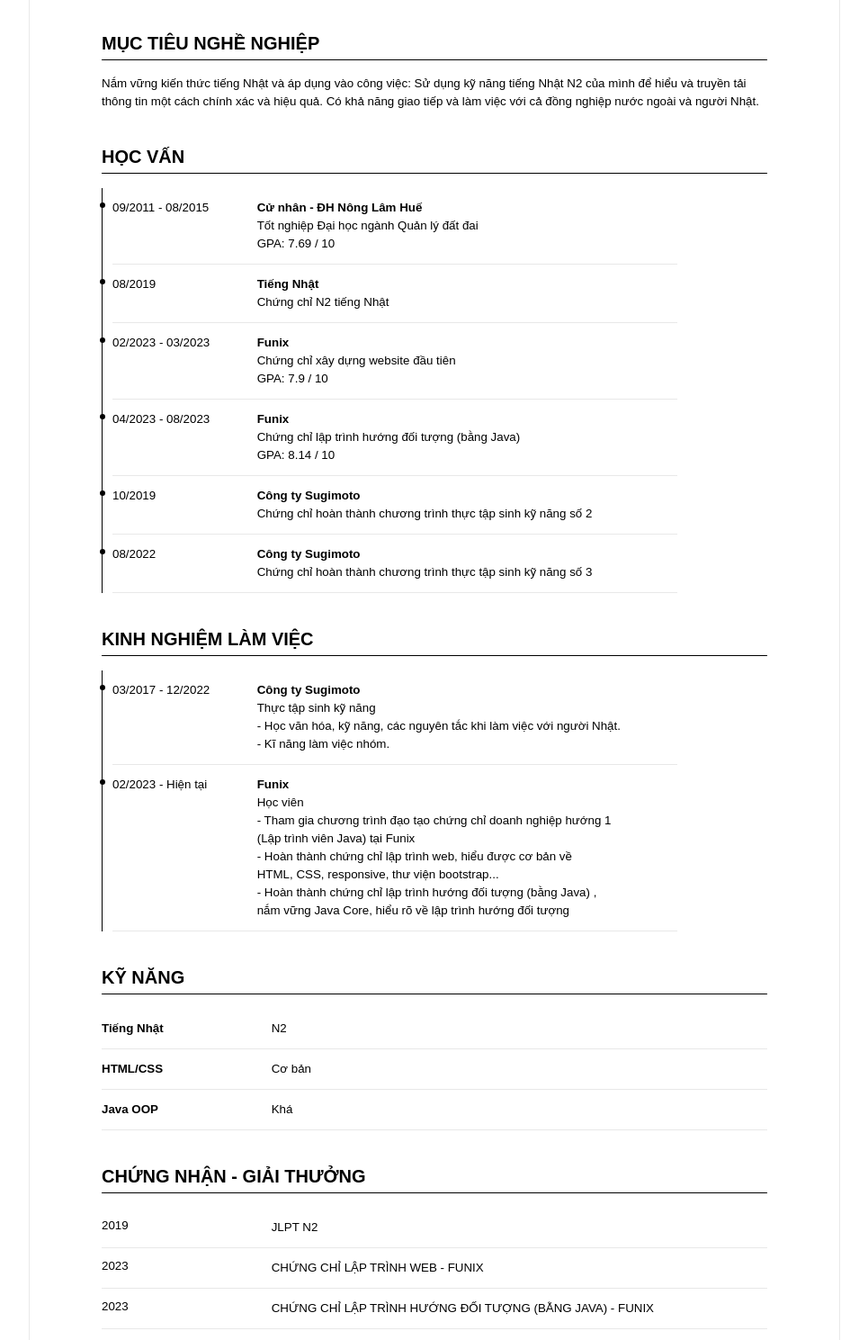
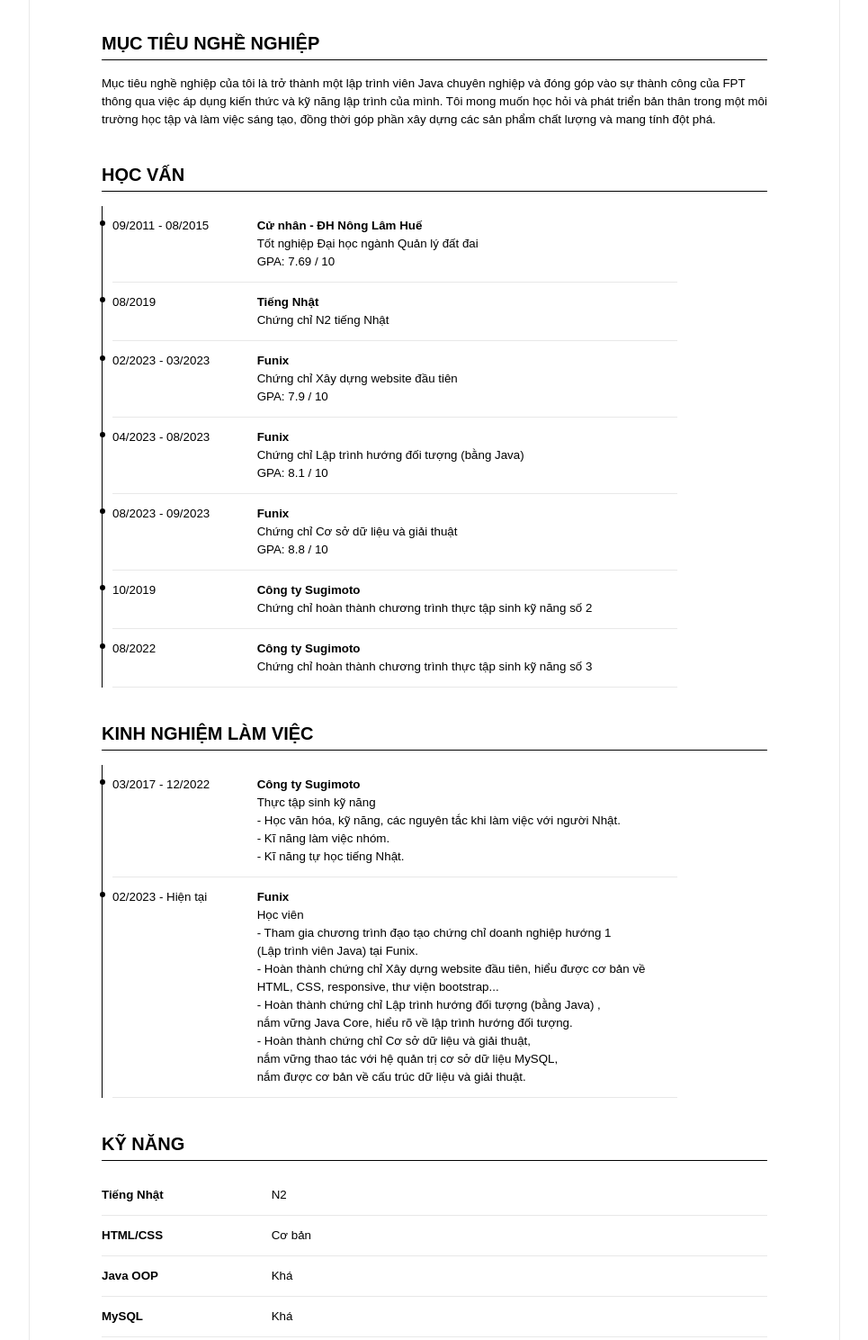
Before and after one commit to huynhnFX21383/CV_NguyenHoangNhatHuy.github.io, a plain HTML site: page index.html in a window 1280 px wide. Shown: the part 266-1755 px from the top of the page at 90% size, without its empty margins (157-1122 px from the left). Drawn offline with Linux system fonts and the light colour scheme.

Commit message:
Update index.html

```diff
--- a/index.html
+++ b/index.html
@@ -2,7 +2,7 @@
 <html lang="en">
   <head>
     <meta charset="utf-8" />
-    <title>CV_NguyenHoangNhatHuy</title>
+    <title>Fresher Java Developer Seeking Opportunities at FPT</title>
     <meta name="robots" content="noindex" />
 
     <link rel="stylesheet" href="./css/styles.css" />
@@ -42,10 +42,12 @@
           <h2 class="section-title">Mục tiêu nghề nghiệp</h2>
           <div class="section-content">
             <p>
-              Nắm vững kiến thức tiếng Nhật và áp dụng vào công việc: Sử dụng kỹ
-              năng tiếng Nhật N2 của mình để hiểu và truyền tải thông tin một
-              cách chính xác và hiệu quả. Có khả năng giao tiếp và làm việc với
-              cả đồng nghiệp nước ngoài và người Nhật.
+              Mục tiêu nghề nghiệp của tôi là trở thành một lập trình viên Java
+              chuyên nghiệp và đóng góp vào sự thành công của FPT thông qua việc
+              áp dụng kiến thức và kỹ năng lập trình của mình. Tôi mong muốn học
+              hỏi và phát triển bản thân trong một môi trường học tập và làm
+              việc sáng tạo, đồng thời góp phần xây dựng các sản phẩm chất lượng
+              và mang tính đột phá.
             </p>
           </div>
         </div>
@@ -78,7 +80,7 @@
                   <div class="col-4">02/2023 -­ 03/2023</div>
                   <div class="col-8">
                     <b>Funix</b>
-                    <p>Chứng chỉ xây dựng website đầu tiên</p>
+                    <p>Chứng chỉ Xây dựng website đầu tiên</p>
                     <p>GPA: 7.9 / 10</p>
                   </div>
                 </div>
@@ -88,8 +90,18 @@
                   <div class="col-4">04/2023 -­ 08/2023</div>
                   <div class="col-8">
                     <b>Funix</b>
-                    <p>Chứng chỉ lập trình hướng đối tượng (bằng Java)</p>
-                    <p>GPA: 8.14 / 10</p>
+                    <p>Chứng chỉ Lập trình hướng đối tượng (bằng Java)</p>
+                    <p>GPA: 8.1 / 10</p>
+                  </div>
+                </div>
+              </li>
+              <li>
+                <div class="row">
+                  <div class="col-4">08/2023 -­ 09/2023</div>
+                  <div class="col-8">
+                    <b>Funix</b>
+                    <p>Chứng chỉ Cơ sở dữ liệu và giải thuật</p>
+                    <p>GPA: 8.8 / 10</p>
                   </div>
                 </div>
               </li>
@@ -136,6 +148,7 @@
                       người Nhật.
                     </p>
                     <p>- Kĩ năng làm việc nhóm.</p>
+                    <p>- Kĩ năng tự học tiếng Nhật.</p>
                   </div>
                 </div>
               </li>
@@ -147,17 +160,24 @@
                     <p>Học viên</p>
                     <p>
                       - Tham gia chương trình đạo tạo chứng chỉ doanh nghiệp
-                      hướng 1 <br />(Lập trình viên Java) tại Funix
+                      hướng 1 <br />(Lập trình viên Java) tại Funix.
                     </p>
                     <p>
-                      -­ Hoàn thành chứng chỉ lập trình web, hiểu được cơ bản về
+                      -­ Hoàn thành chứng chỉ Xây dựng website đầu tiên, hiểu
+                      được cơ bản về
                       <br />
                       HTML, CSS, responsive, thư viện bootstrap...
                     </p>
                     <p>
-                      -­ Hoàn thành chứng chỉ lập trình hướng đối tượng (bằng
+                      -­ Hoàn thành chứng chỉ Lập trình hướng đối tượng (bằng
                       Java) , <br />
-                      nắm vững Java Core, hiểu rõ về lập trình hướng đối tượng
+                      nắm vững Java Core, hiểu rõ về lập trình hướng đối tượng.
+                    </p>
+                    <p>
+                      - Hoàn thành chứng chỉ Cơ sở dữ liệu và giải thuật, <br />
+                      nắm vững thao tác với hệ quản trị cơ sở dữ liệu MySQL,
+                      <br />
+                      nắm được cơ bản về cấu trúc dữ liệu và giải thuật.
                     </p>
                   </div>
                 </div>
@@ -187,6 +207,12 @@
                 <p>Khá</p>
               </div>
             </div>
+            <div class="row">
+              <div class="col-4"><b>MySQL</b></div>
+              <div class="col-8">
+                <p>Khá</p>
+              </div>
+            </div>
           </div>
         </div>
 
@@ -211,6 +237,12 @@
                 <p>CHỨNG CHỈ LẬP TRÌNH HƯỚNG ĐỐI TƯỢNG (BẰNG JAVA) - FUNIX</p>
               </div>
             </div>
+            <div class="row">
+              <div class="col-4">2023</div>
+              <div class="col-8">
+                <p>CHỨNG CHỈ CƠ SỞ DỮ LIỆU VÀ GIẢI THUẬT - FUNIX</p>
+              </div>
+            </div>
           </div>
         </div>
 
@@ -221,6 +253,7 @@
               <li>Thể thao</li>
               <li>Âm nhạc</li>
               <li>Chơi game</li>
+              <li>Đọc sách</li>
             </ul>
           </div>
         </div>
```
